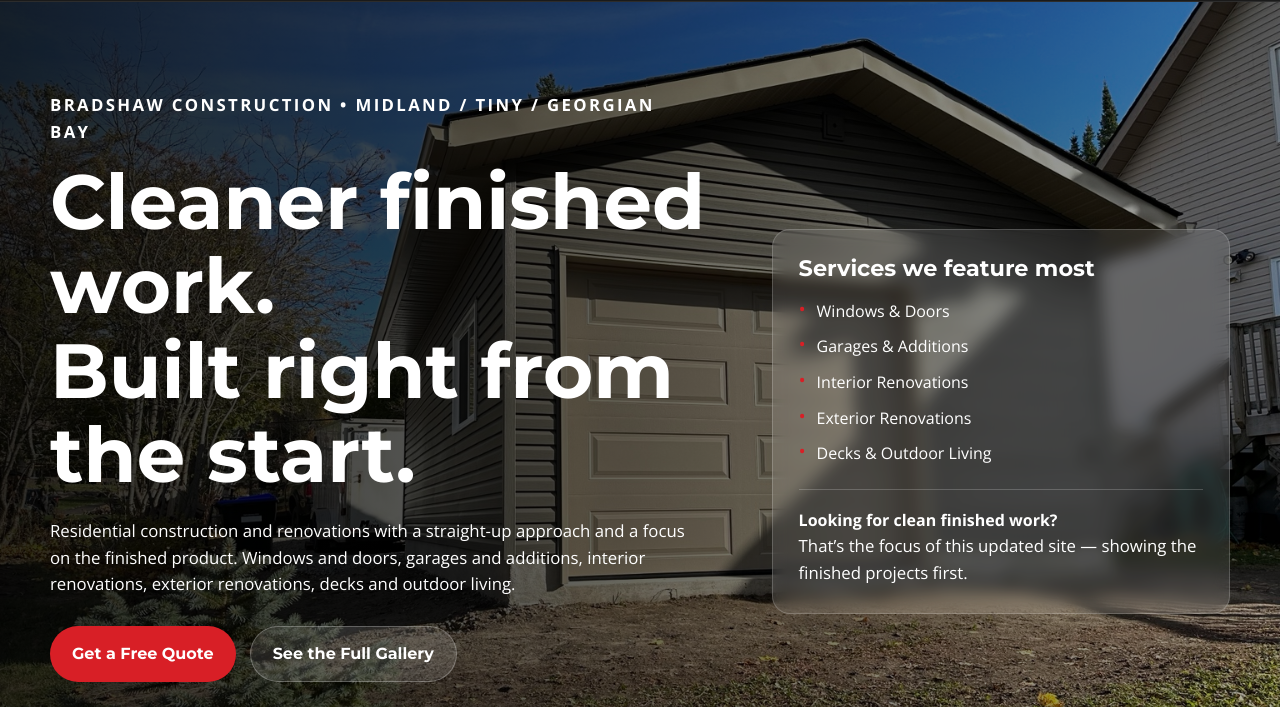
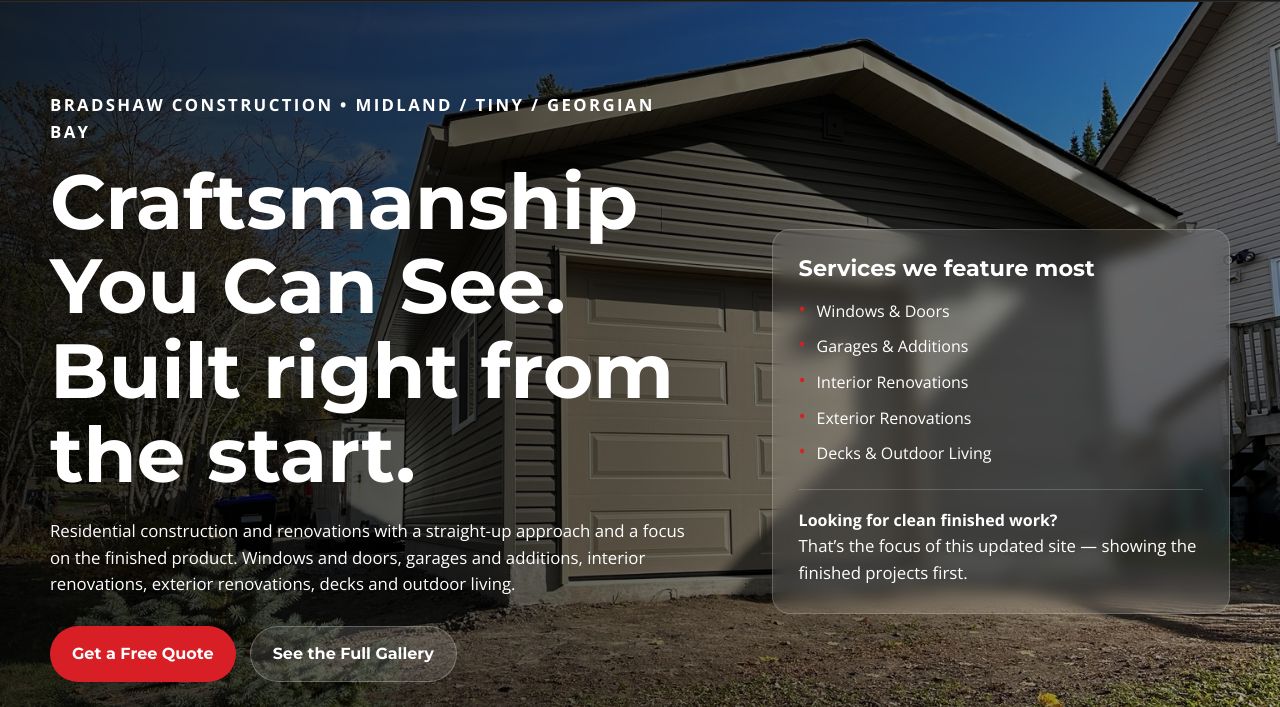
Before and after one commit to BC705/bradshawconstruction.ca, a plain HTML site: page index.html in a window 1280 px wide. Shown: the part 79-786 px from the top of the page. Drawn offline with nearby package versions, Linux system fonts and the light colour scheme.

Commit message:
Update title and description for index.html

```diff
--- a/index.html
+++ b/index.html
@@ -3,8 +3,8 @@
 <head>
   <meta charset="UTF-8" />
   <meta name="viewport" content="width=device-width, initial-scale=1.0" />
-  <meta name="description" content="Bradshaw Construction — cleaner finished work for windows and doors, garages and additions, interior renovations, exterior renovations, decks and outdoor living." />
-  <title>Bradshaw Construction | Cleaner Finished Work</title>
+  <meta name="description" content="Bradshaw Construction — windows and doors, garages and additions, interior renovations, exterior renovations, decks and outdoor living." />
+  <title>Bradshaw Construction | Craftsmanship You Can See </title>
   <link rel="preconnect" href="https://fonts.googleapis.com">
   <link rel="preconnect" href="https://fonts.gstatic.com" crossorigin>
   <link href="https://fonts.googleapis.com/css2?family=Montserrat:wght@500;600;700;800&family=Open+Sans:wght@400;600;700&display=swap" rel="stylesheet">
@@ -34,7 +34,7 @@
       <div class="container hero-grid two-col">
         <div class="hero-copy">
           <p class="eyebrow">Bradshaw Construction • Midland / Tiny / Georgian Bay</p>
-          <h1>Cleaner finished work.<br>Built right from the start.</h1>
+          <h1>Craftsmanship You Can See.<br>Built right from the start.</h1>
           <p>
             Residential construction and renovations with a straight-up approach and a focus on the finished product.
             Windows and doors, garages and additions, interior renovations, exterior renovations, decks and outdoor living.
```
